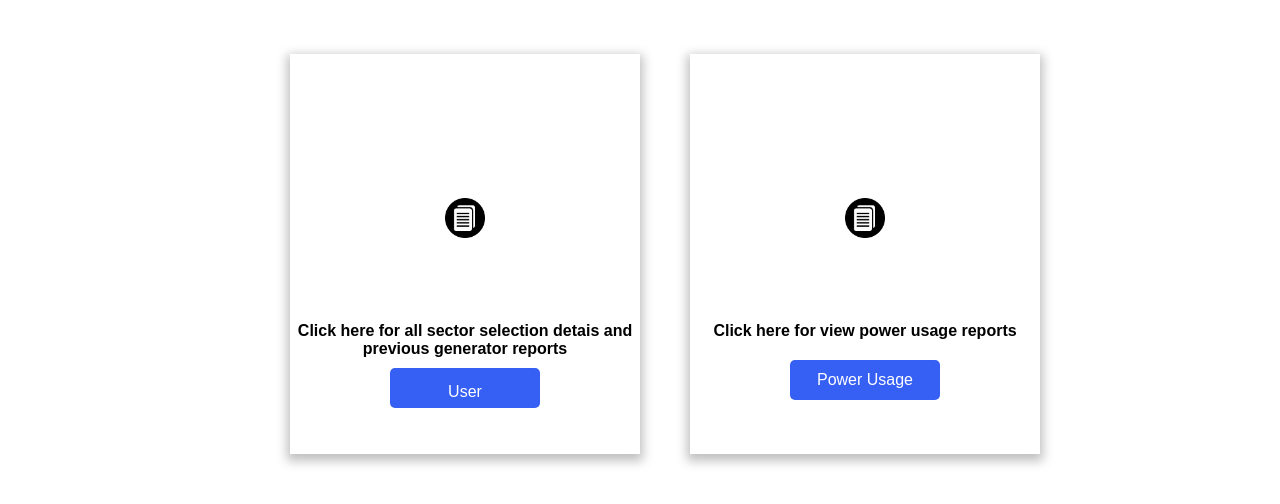
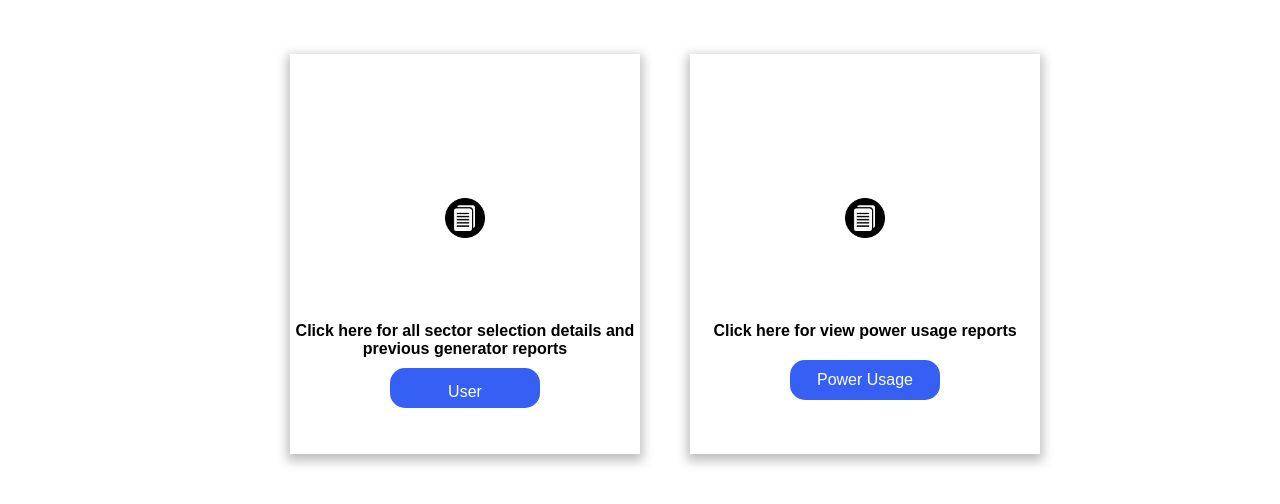
Before and after one commit to KavindhyaNirmani/smart-building, a React (Create React App) app: page /admin in a window 1280 px wide. Shown: the part 152-656 px from the top of the page. Built offline with nearby package versions, Linux system fonts and the light colour scheme; no server answers.

Commit message:
error fixed

```diff
--- a/src/App.js
+++ b/src/App.js
@@ -8,6 +8,7 @@ import RealAdmin from "./components/RealAdmin/RealAdmin.js";
 import LoadingPage from "./components/LoadingPage/loadingpage.js";
 import InputControl from "./components/InputControl/InputControl.js";
 import DashBoard from "./components/Dashboard/DashBoard.js";
+import User from "./components/User/User.js";
 
 function App() {
   const [userName, setUserName] = useState("");
@@ -32,7 +33,7 @@ function App() {
           <Route path="/realAdmin" element={<RealAdmin />} />
           <Route path="/inputcontrol" element={<InputControl />} />
           <Route path="/dashboard" element={<DashBoard />} />
-
+          <Route path="/user" element={<User />} />
 
         </Routes>
       </Router>
--- a/src/components/AdminPage1/AdminPage1.css
+++ b/src/components/AdminPage1/AdminPage1.css
@@ -96,11 +96,12 @@
     width: 150px;
     color: #fff;
     border: none;
-    border-radius: 5px;
+    border-radius: 15px;
     padding: 15px 30px; /* Increased padding for larger button */
     font-size: 16px;
     margin-top: 10px;
     cursor: pointer;
+
 
   }
 
@@ -111,7 +112,7 @@
   width: 150px;
   color: #fff;
   border: none;
-  border-radius: 5px;
+  border-radius: 15px;
   padding: 10px 20px;
   font-size: 16px;
   margin-top: 20px;
--- a/src/components/AdminPage1/AdminPage1.js
+++ b/src/components/AdminPage1/AdminPage1.js
@@ -9,34 +9,38 @@ const AdminPage1 = () => {
   const navigate = useNavigate();
 
   const handleLogout = () => {
+    // Navigate to the login page when "Logout" button is clicked
     navigate('/login');
+  };
+
+  const handlePowerUsage = () => {
+    // Navigate to the Dashboard page when "Power Usage" button is clicked
+    navigate('/dashboard');
   };
 
   return (
     <div className="admin-page">
-      <header className="header">
-
-      </header>
-      <div >
+      <header className="header"></header>
+      <div>
         <img src={logo} className="logo" alt="Company Logo" />
         <img src={profileIcon} className="profile-icon" alt="Profile Icon" />
       </div>
-      <button className="logout-button" onClick={handleLogout}>Logout</button>
+      <div>
+
+          <button className='logout-button' onClick={handleLogout}>Logout</button>
+
+      </div>
       <div className="content">
-
-      <div className="box11">
-       <img src={documentIcon} className='dlogo' alt='' />
-        <p> <b>Click here for all sector selection
-               detais and previous generator reports</b> </p>
-        <div><button className='button'>   User  </button></div>
-      </div>
-
-      <div className= "box22">
-      <img src={documentIcon} className='dlogo' alt='' />
-        <p> <b>Click here for view power usage reports</b> </p>
-        <div><button className='button'>Power Usage</button></div>
-      </div>
-
+        <div className="box11">
+          <img src={documentIcon} className='dlogo' alt='' />
+          <p><b>Click here for all sector selection details and previous generator reports</b></p>
+          <div><button className='button'>User</button></div>
+        </div>
+        <div className="box22">
+          <img src={documentIcon} className='dlogo' alt='' />
+          <p><b>Click here for view power usage reports</b></p>
+          <div><button className='button' onClick={handlePowerUsage}>Power Usage</button></div>
+        </div>
       </div>
       <footer className="footer">
         <p>Footer content goes here.</p>
--- a/src/components/RealAdmin/RealAdmin.css
+++ b/src/components/RealAdmin/RealAdmin.css
@@ -77,7 +77,7 @@
     padding-bottom: 5px;
   }
 
-  .logout-button {
+  .logout-button1 {
   background-color: #365ff4;
   color: #fff;
   width: 100px;
--- a/src/components/RealAdmin/RealAdmin.js
+++ b/src/components/RealAdmin/RealAdmin.js
@@ -9,9 +9,13 @@ import documentIcon from '../assest/DI2.png';
 const RealAdmin = () => {
   const navigate = useNavigate();
 
-  const handleLogout = () => {
-    navigate('/realAdmin');
+  const handleLogout1 = () => {
+    navigate('/login');
 
+  };
+
+  const handlePowerUsage = () => {
+    navigate('/dashboard'); // Navigate to 'dashboard' route
   };
   return(
 
@@ -24,7 +28,7 @@ const RealAdmin = () => {
         <img src={profileIcon} className="profile-icon" alt="Profile Icon" />
       </div>
 
-    <button className="logout-button" onClick={handleLogout}>Logout</button>
+    <button className="logout-button1" onClick={handleLogout1}>Logout</button>
     <div className="content">
 
       <div className="box1">
@@ -37,8 +41,8 @@ const RealAdmin = () => {
       <div className="box2">
       <img src={documentIcon} className='dlogo' alt='' />
         <p> <b>Click here for view power usage reports</b> </p>
-        <div><button className='button'>Power Usage</button></div>
-      </div>
+        <div><button className='button' onClick={handlePowerUsage}>Power Usage</button></div>
+        </div>
 
       <div className="box3">
       <img src={documentIcon} className='dlogo' alt='' />
```
Also changed, not shown: src/components/User/User.css (added), src/components/User/User.js (added).
